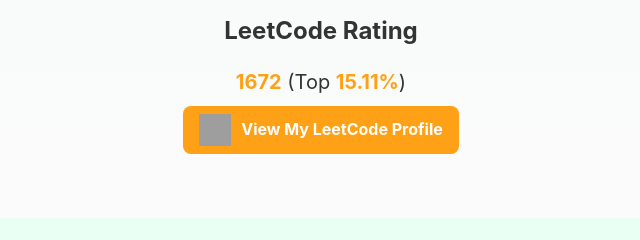
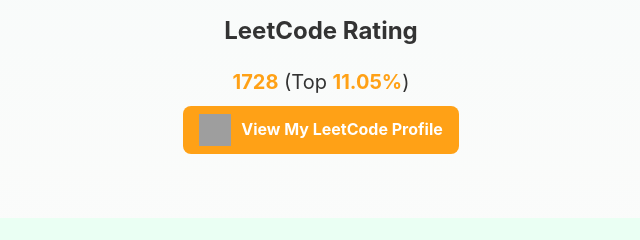
Before and after one commit to saurabhdamle11/saurabhdamle11.github.io, a website: page index.html in a window 1280 px wide. Shown: the part 2071-2311 px from the top of the page, 319-959 px from the left. Drawn offline with nearby package versions, Linux system fonts and the light colour scheme; grey boxes are pictures that could not be loaded.

Commit message:
updated leetcode rating

```diff
--- a/index.html
+++ b/index.html
@@ -80,7 +80,7 @@
   <section id="leetcode" data-aos="fade-up" style="text-align: center; margin: 2rem 0;">
     <h2 style="margin-bottom: 1rem;">LeetCode Rating</h2>
     <p id="rating-display" style="font-size: 1.25rem; margin: 0.5rem 0;">
-      <strong style="color: #FFA116;">1672</strong> (Top <strong style="color: #FFA116;">15.11%</strong>)
+      <strong style="color: #FFA116;">1728</strong> (Top <strong style="color: #FFA116;">11.05%</strong>)
     </p>
     <a href="https://leetcode.com/saurabhdamle11" target="_blank" class="leetcode-link"
        style="display: inline-flex; align-items: center; text-decoration: none; background-color: #FFA116; color: white;
```
